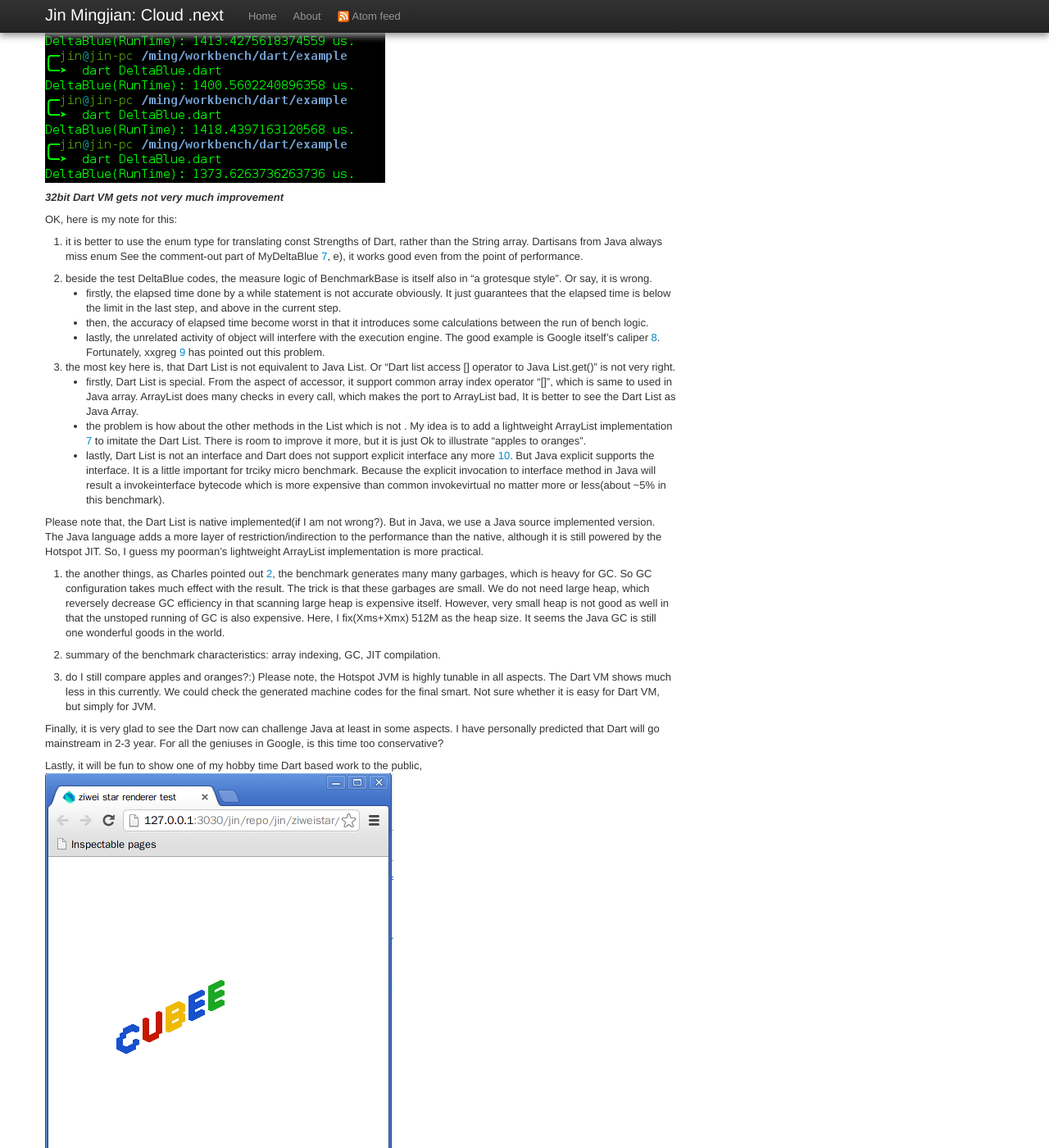
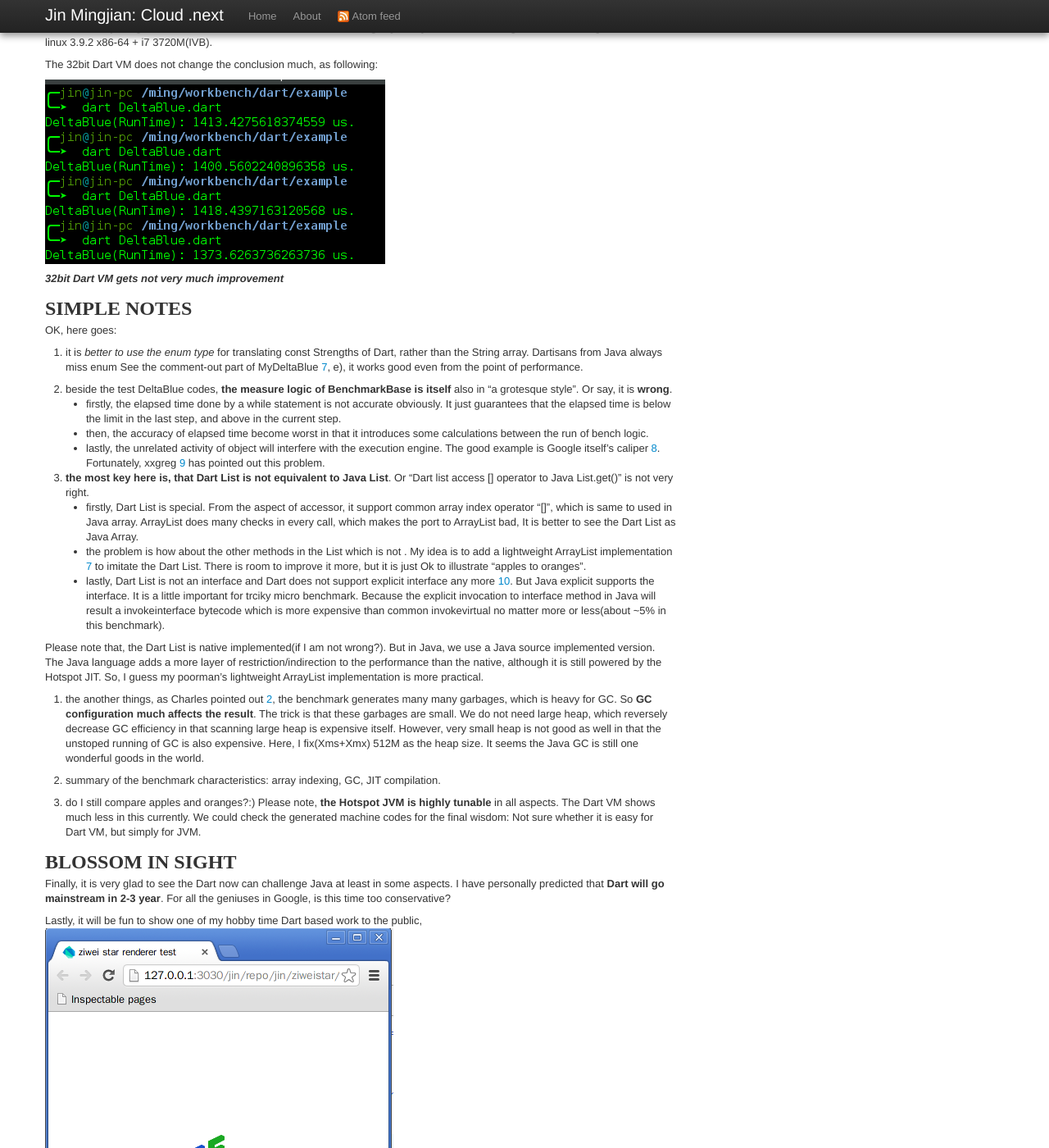
Before and after one commit to jinmingjian/jinmingjian.github.com, a Jekyll site: the page built from _posts/2013-05-15-simple-revisit-to-dart-vs-java.markdown, in a window 1280 px wide and 1400 px high, scrolled down 907 px. Shown: the whole window at 82% size. Built offline with Jekyll 4.4.1, drawn with Linux system fonts in a browser that asks for light colours; some web fonts are replaced; some of the changed text lies outside the part shown.

Commit message:
update entry again

```diff
--- a/_posts/2013-05-15-simple-revisit-to-dart-vs-java.markdown
+++ b/_posts/2013-05-15-simple-revisit-to-dart-vs-java.markdown
@@ -29,38 +33,42 @@
 
 _**32bit Dart VM gets not very much improvement**_
 
-OK, here is my note for this:
 
-1. it is better to use the enum type for translating const Strengths of Dart, rather than the String array. Dartisans from Java always miss enum See the comment-out part of MyDeltaBlue [7], e), it works good even from the point of performance.
+## Simple Notes
+OK, here goes:
 
-2. beside the test DeltaBlue codes, the measure logic of BenchmarkBase is itself also in "a grotesque style". Or say, it is wrong.
+1. it is *better to use the enum type* for translating const Strengths of Dart, rather than the String array. Dartisans from Java always miss enum See the comment-out part of MyDeltaBlue [7], e), it works good even from the point of performance.
+
+2. beside the test DeltaBlue codes, **the measure logic of BenchmarkBase is itself** also in "a grotesque style". Or say, it is **wrong**.
   * firstly, the elapsed time done by a while statement is not accurate obviously. It just guarantees that the elapsed time is below the limit in the last step, and above in the current step.
   * then, the accuracy of elapsed time become worst in that it introduces some calculations between the run of bench logic.
   * lastly, the unrelated activity of object will interfere with the execution engine.
 The good example is Google itself's caliper [8]. Fortunately, xxgreg [9] has pointed out this problem.
 
-3. the most key here is, that Dart List is not equivalent to Java List. Or "Dart list access [] operator to Java List.get()" is not very right.
+3. **the most key here is, that Dart List is not equivalent to Java List**. Or "Dart list access [] operator to Java List.get()" is not very right.
   * firstly, Dart List is special. From the aspect of accessor, it support common array index operator "[]", which is same to used in Java array. ArrayList does many checks in every call, which makes the port to ArrayList bad, It is better to see the Dart List as Java Array.
   * the problem is how about the other methods in the List which is not . My idea is to add a lightweight ArrayList implementation [7] to imitate the Dart List. There is room to improve it more, but it is just Ok to illustrate "apples to oranges".
   * lastly, Dart List is not an interface and Dart does not support explicit interface any more [10]. But Java explicit supports the interface. It is a little important for trciky micro benchmark. Because the explicit invocation to interface method in Java will result a invokeinterface bytecode which is more expensive than common invokevirtual no matter more or less(about ~5% in this benchmark).
 
 Please note that, the Dart List is native implemented(if I am not wrong?). But in Java, we use a Java source implemented version. The Java language adds a more layer of restriction/indirection to the performance than the native, although it is still powered by the Hotspot JIT. So, I guess my poorman's lightweight ArrayList implementation is more practical.
 
-4. the another things, as Charles pointed out [2], the benchmark generates many many garbages, which is heavy for GC. So GC configuration takes much effect with the result.
+4. the another things, as Charles pointed out [2], the benchmark generates many many garbages, which is heavy for GC. So **GC configuration much affects the result**.
 The trick is that these garbages are small. We do not need large heap, which reversely decrease GC efficiency in that scanning large heap is expensive itself. However, very small heap is not good as well in that the unstoped running of GC is also expensive. Here, I fix(Xms+Xmx) 512M as the heap size. It seems the Java GC is still one wonderful goods in the world.
 
 5. summary of the benchmark characteristics: array indexing, GC, JIT compilation.
 
-6. do I still compare apples and oranges?:) Please note, the Hotspot JVM is highly tunable in all aspects. The Dart VM shows much less in this currently. We could check the generated machine codes for the final smart. Not sure whether it is easy for Dart VM, but simply for JVM.
+6. do I still compare apples and oranges?:) Please note, **the Hotspot JVM is highly tunable** in all aspects. The Dart VM shows much less in this currently. We could check the generated machine codes for the final wisdom: Not sure whether it is easy for Dart VM, but simply for JVM.
 
-Finally, it is very glad to see the Dart now can challenge Java at least in some aspects. I have personally predicted that Dart will go mainstream in 2-3 year. For all the geniuses in Google, is this time too conservative?
+
+## Blossom In Sight
+Finally, it is very glad to see the Dart now can challenge Java at least in some aspects. I have personally predicted that **Dart will go mainstream in 2-3 year**. For all the geniuses in Google, is this time too conservative?
 
 Lastly, it will be fun to show one of my hobby time Dart based work to the public,
 ![a logo made by cubes](/assets/img/posts/simple_img/cubee_logo.png)
 
 _**a logo made by cubes**_
 
-Simple, but the background of it is a high performance 2.5D HTML5 game engine. It can process 5,000,000+ unit cubes(in its virtual 3D world)/s without hardware acceleration in the last year.
+**Simple**, but the background of it is a **high performance** 2.5D HTML5 game engine. It can process 5,000,000+ unit cubes(in its virtual 3D world)/s without hardware acceleration in the last year.
 
 Easily improve it into a minecraft thing like this:
 ![2.5D "minecraft" blocks](/assets/img/posts/simple_img/engine_early.png)
```
Also changed, not shown: other parts of _posts/2013-05-15-simple-revisit-to-dart-vs-java.markdown (+7 -3 lines).
